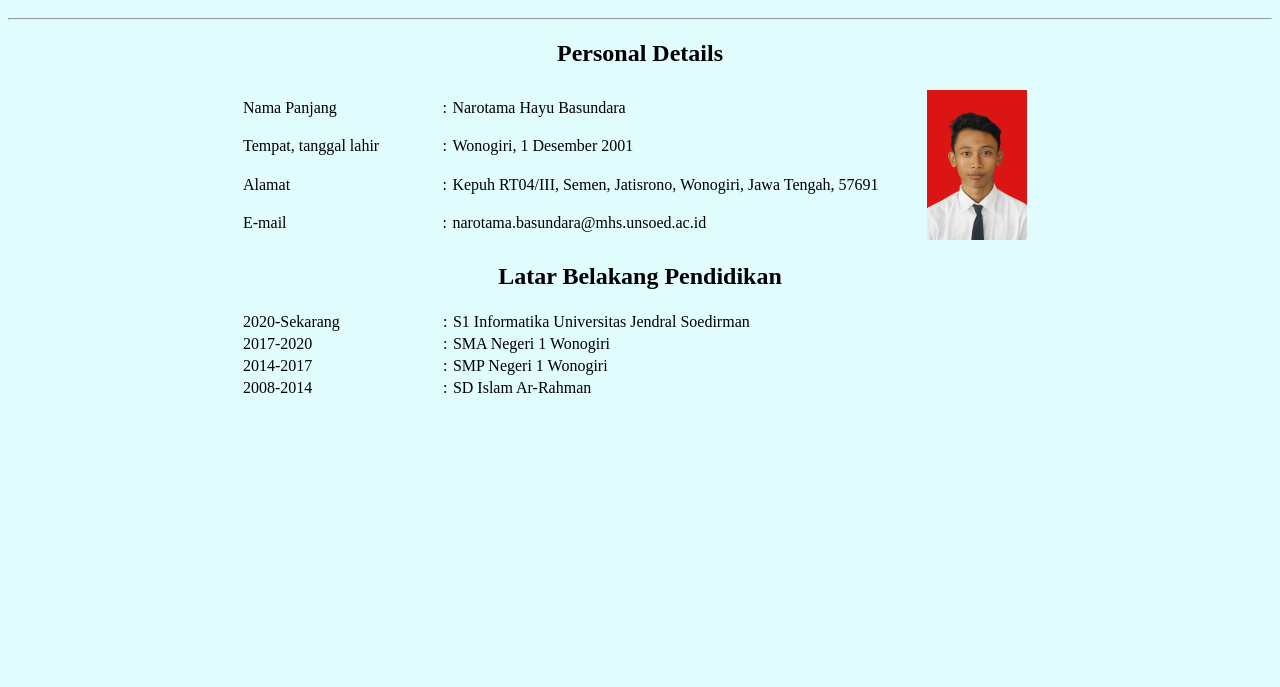
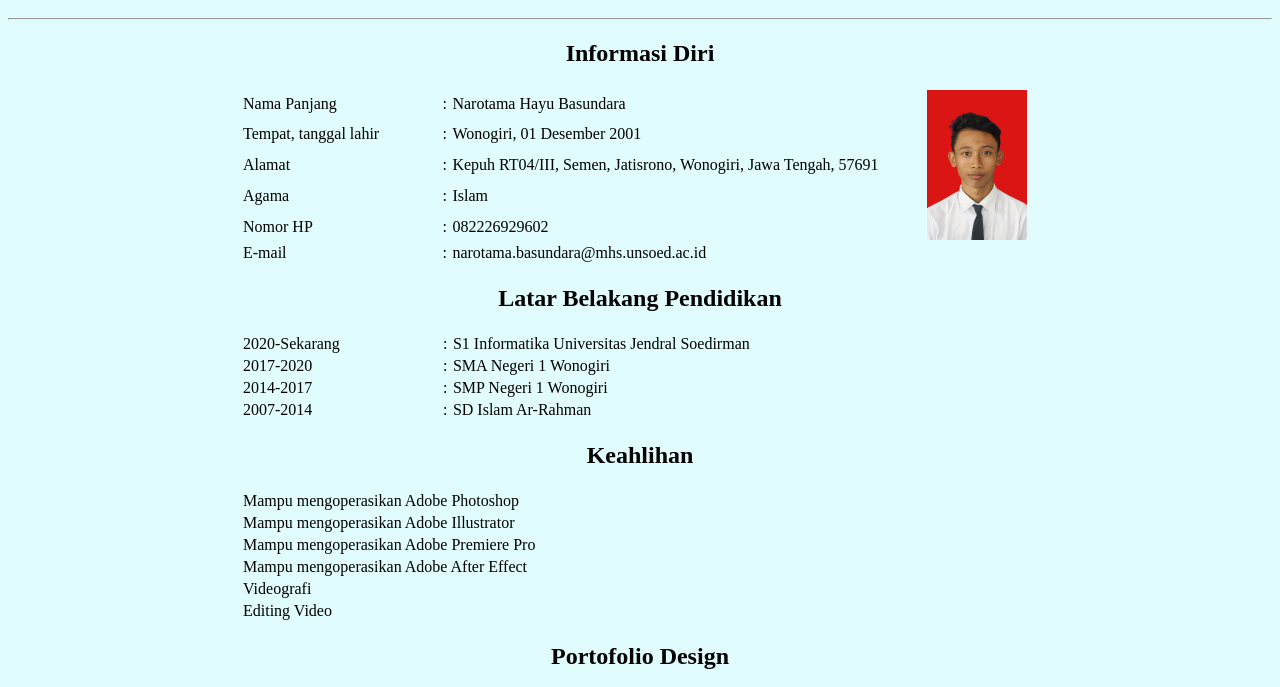
Before and after one commit to tamabsndra/tamabsndra.github.io, a plain HTML site: page index.html in a window 1280 px wide. Shown: the part 48-735 px from the top of the page. Drawn offline with Linux system fonts and the light colour scheme.

Commit message:
Add files via upload

```diff
--- a/index.html
+++ b/index.html
@@ -1,20 +1,20 @@
 <html>
   <head>
-    <title>Curriculum Vitae</title> <!-- Judul pada suatu web-->
+    <title>Curriculum Vitae</title>
   </head>
-  <body bgcolor="#e1fcfc" width="800px"> <!-- Membuat body memiliki warna dengan menggunakan bgcolor -->
+  <body bgcolor="#e1fcfc" width="800px">
   <div align="center">
- <!-- Membuat rata tengah-->
+
     <center>
 <h1>
 Curiculum Vitae</h1>
-<!-- Membuat huruf menjadi besar (Ukuran H1) -->
+
 </center>
 <hr />
 <h2>
-Personal Details</h2>
-<!-- Membuat huruf menjadi besar (Ukuran H2) -->
-<table width="800px"> <!-- Membuat sebuah table -->
+Informasi Diri</h2>
+
+<table width="800px">
 <tr>
           <td width="25%">Nama Panjang</td>
           <td width="1%">:</td>
@@ -24,12 +24,22 @@ Personal Details</h2>
 <tr>
           <td>Tempat, tanggal lahir </td>
           <td>:</td>
-          <td>Wonogiri, 1 Desember 2001</td>
+          <td>Wonogiri, 01 Desember 2001</td>
         </tr>
 <tr>
           <td>Alamat</td>
           <td>:</td>
           <td>Kepuh RT04/III, Semen, Jatisrono, Wonogiri, Jawa Tengah, 57691</td>
+        </tr>
+<tr>
+          <td>Agama</td>
+          <td>:</td>
+          <td>Islam</td>
+        </tr>
+<tr>
+          <td>Nomor HP</td>
+          <td>:</td>
+          <td>082226929602</td>
         </tr>
 <tr>
     <td>E-mail</td>
@@ -57,12 +67,45 @@ Latar Belakang Pendidikan</h2>
           <td>:</td>
           <td>SMP Negeri 1 Wonogiri</td>
 <tr>
-          <td>2008-2014</td>
+          <td>2007-2014</td>
           <td>:</td>
           <td>SD Islam Ar-Rahman</td>
         </tr>
 </tr>
 </table>
+<h2>
+Keahlihan</h2>
+<table width="800px">
+      <tbody>
+<tr>
+	<td>Mampu mengoperasikan Adobe Photoshop</td>
+	</tr>
+<tr>
+	<td>Mampu mengoperasikan Adobe Illustrator</td>
+	</tr>
+<tr>
+	<td>Mampu mengoperasikan Adobe Premiere Pro</td>
+	</tr>
+<tr>
+	<td>Mampu mengoperasikan Adobe After Effect</td>
+	</tr>
+<tr>
+	<td>Videografi</td>
+	</tr>
+<tr>
+	<td>Editing Video</td>
+	</tr>
+</table>
+<h2>
+Portofolio Design</h2>
+<tr>
+	<td rowspan="1"><img src="ES KRIM.png" alt="Foto Naro" title="eskrim" height="210px" width="155px"></td>
+	<td rowspan="1"><img src="pohon.png" alt="Foto Naro" title="pohon" height="210px" width="155px"></td>
+	<td rowspan="1"><img src="Artboard 1.png" alt="Foto Naro" title="poster" height="210px" width="155px"></td>
+	<td rowspan="1"><img src="Artboard 2.png" alt="Foto Naro" title="poster" height="210px" width="155px"></td>
+	</tr>
+
+</tr>
   </div>
 </body>
 </html>
```
